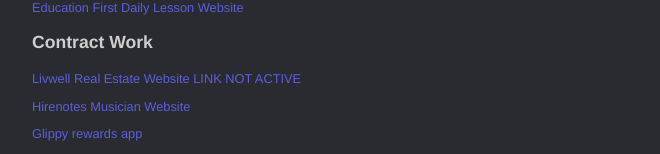
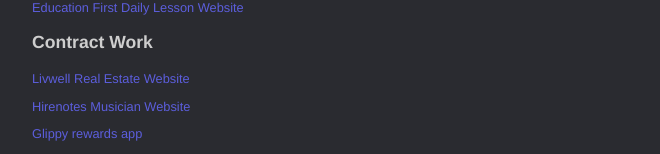
Before and after one commit to azitowolf/portfolio, a website: page index.html in a window 1280 px wide. Shown: the part 367-521 px from the top of the page, without its empty margins (308-968 px from the left). Drawn offline with Linux system fonts and the light colour scheme.

Commit message:
updated livwell with live link

```diff
--- a/index.html
+++ b/index.html
@@ -49,7 +49,7 @@
 					<p><a target="blank" href="https://azitowolf.github.io/efdailylesson/src/index.html">Education First Daily Lesson Website</a></p>
 
 					<h3>Contract Work</h3>
-					<p><a target="blank" href="http://www.livwell.me">Livwell Real Estate Website LINK NOT ACTIVE</a></p>
+					<p><a target="blank" href="https://livwell-demo.herokuapp.com/#/">Livwell Real Estate Website</a></p>
 					<p><a target="blank" href="http://hirenotes.com/">Hirenotes Musician Website</a></p>
 					<p><a target="blank" href="https://glippy-react.herokuapp.com/">Glippy rewards app</a></p>
 					<p><a target="blank" href="https://codepen.io/azitowolf/project/editor/XmbYqq">Filemaker Scripts</a></p>
```
